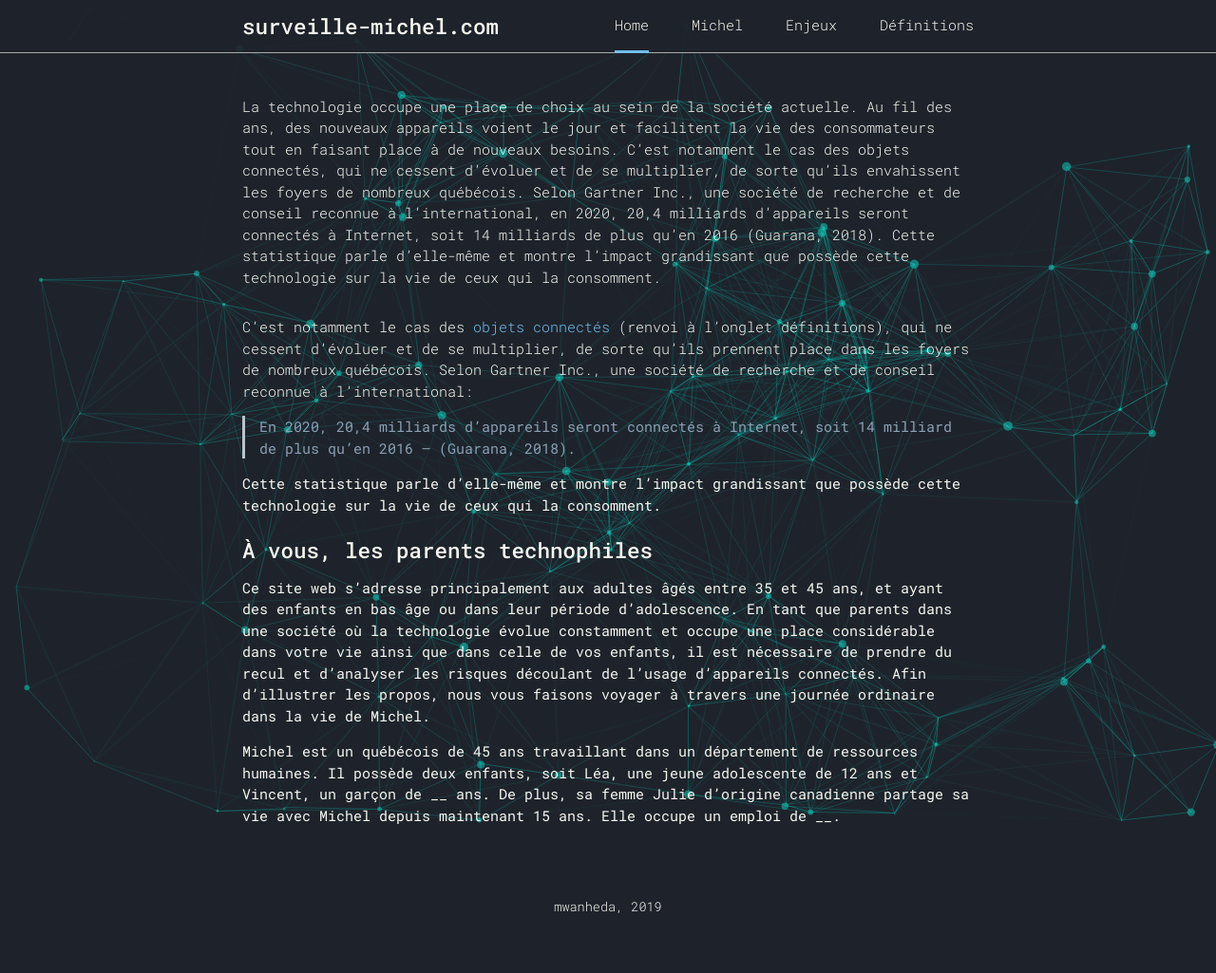
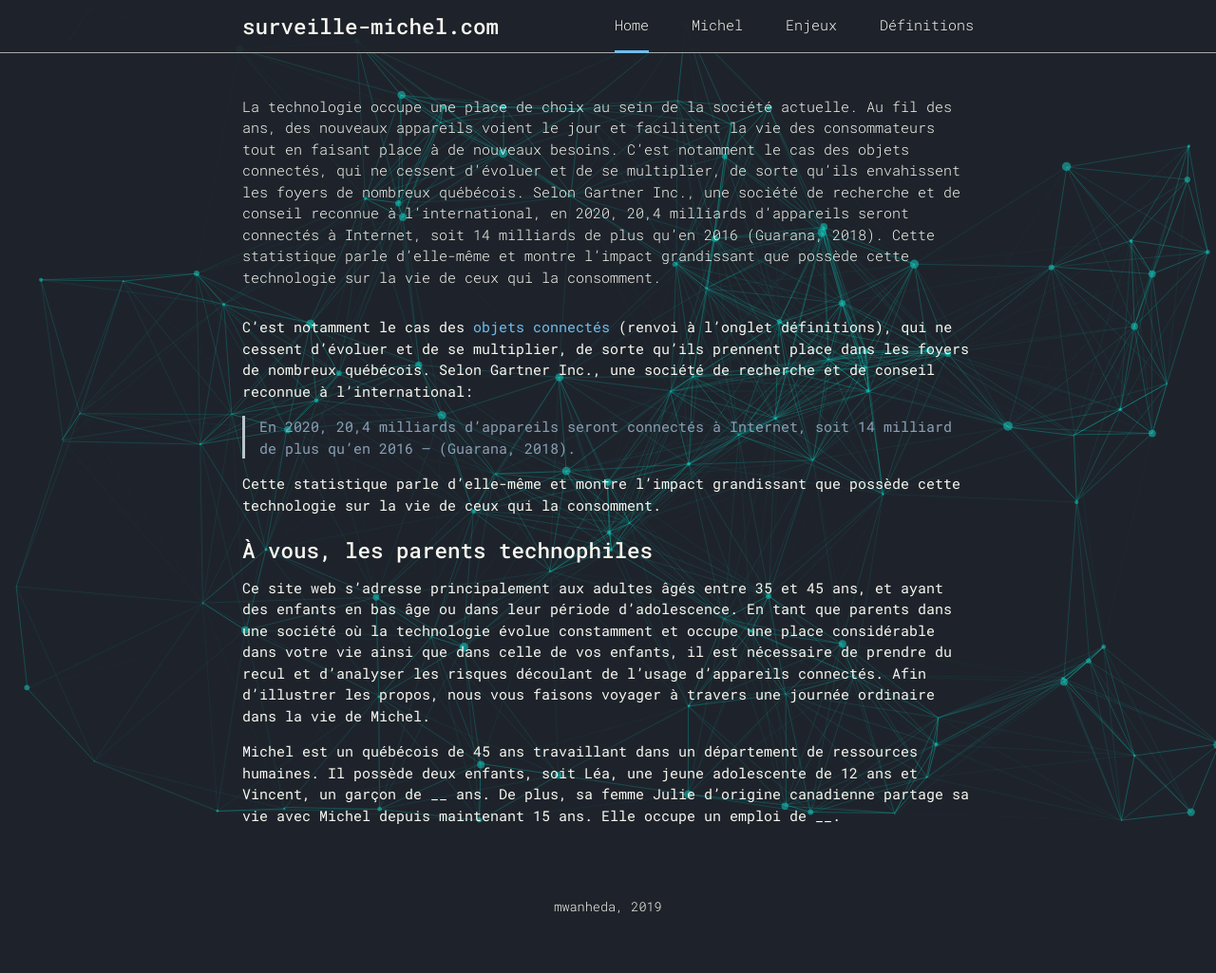
Before and after one commit to mwanheda/michel, a Jekyll site: the page built from index.md, in a window 1280 px wide. Shown: the whole page at 95% size. Built offline with Jekyll 4.4.1, drawn with Linux system fonts in a browser that asks for light colours.

```diff
--- a/index.md
+++ b/index.md
@@ -8,7 +8,7 @@ particles: true
 <div class="mt-5 container-md markdown-body" markdown="1">
 La technologie occupe une place de choix au sein de la société actuelle. Au fil des ans, des nouveaux appareils voient le jour et facilitent la vie des consommateurs tout en faisant place à de nouveaux besoins. C’est notamment le cas des objets connectés, qui ne cessent d’évoluer et de se multiplier, de sorte qu’ils envahissent les foyers de nombreux québécois. Selon Gartner Inc., une société de recherche et de conseil reconnue à l’international, en 2020, 20,4 milliards d’appareils seront connectés à Internet, soit 14 milliards de plus qu’en 2016 (Guarana, 2018). Cette statistique parle d’elle-même et montre l’impact grandissant que possède cette technologie sur la vie de ceux qui la consomment.
 
-C’est notamment le cas des [objets connectés]( {{ site.baseurl }}/definitions ) (renvoi à l’onglet définitions), qui ne cessent d’évoluer et de se multiplier, de sorte qu’ils prennent place dans les foyers de nombreux québécois. Selon Gartner Inc., une société de recherche et de conseil reconnue à l’international:
+**C’est notamment le cas des [objets connectés]( {{ site.baseurl }}/definitions ) (renvoi à l’onglet définitions), qui ne cessent d’évoluer et de se multiplier, de sorte qu’ils prennent place dans les foyers de nombreux québécois. Selon Gartner Inc., une société de recherche et de conseil reconnue à l’international:**
 
 > **En 2020, 20,4 milliards d’appareils seront connectés à Internet, soit 14 milliard de plus qu’en 2016 — (Guarana, 2018).**
 
```
